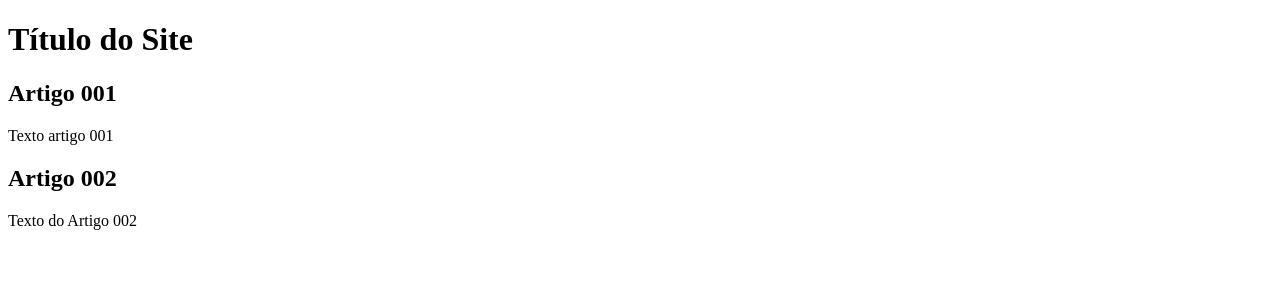
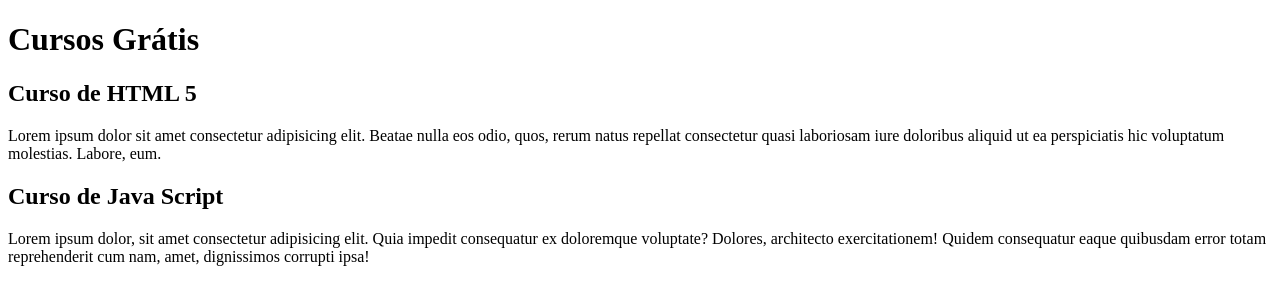
Before and after one commit to Caioo08/projeto-site, a plain HTML site: page index.html in a window 1280 px wide. Drawn offline with Linux system fonts and the light colour scheme.

Commit message:
Comecei a escrever o conteúdo

```diff
--- a/index.html
+++ b/index.html
@@ -8,15 +8,15 @@
 <body>
     <main>
         <header>
-           <h1>Título do Site</h1>
+           <h1>Cursos Grátis</h1>
         </header>
         <article>
-            <h2>Artigo 001</h2>
-            <p>Texto artigo 001</p>
+            <h2>Curso de HTML 5</h2>
+            <p>Lorem ipsum dolor sit amet consectetur adipisicing elit. Beatae nulla eos odio, quos, rerum natus repellat consectetur quasi laboriosam iure doloribus aliquid ut ea perspiciatis hic voluptatum molestias. Labore, eum.</p>
         </article>
         <article>
-            <h2>Artigo 002</h2>
-            <p>Texto do Artigo 002</p>
+            <h2>Curso de Java Script</h2>
+            <p>Lorem ipsum dolor, sit amet consectetur adipisicing elit. Quia impedit consequatur ex doloremque voluptate? Dolores, architecto exercitationem! Quidem consequatur eaque quibusdam error totam reprehenderit cum nam, amet, dignissimos corrupti ipsa!</p>
         </article>
     </main>
 </body>
```
